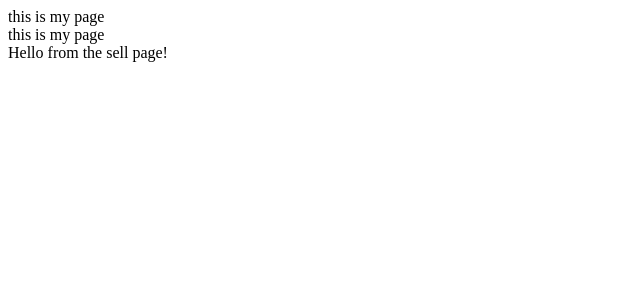
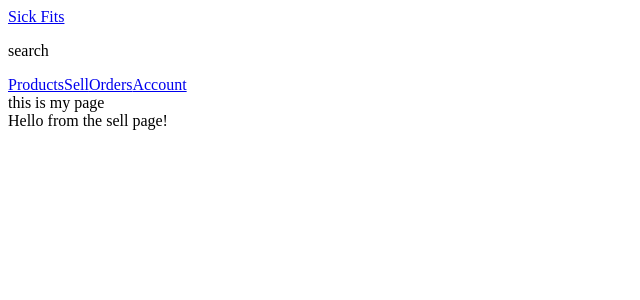
Before and after one commit to jaymgonzalez/node-graphql-ecommerce, a Next.js app in the folder frontend/: page /sell in a window 1280 px wide. Shown: the top 300 px of the page, without its empty margins (0-640 px from the left). Built offline with nearby package versions, Linux system fonts and the light colour scheme.

Commit message:
[add] header and nav

```diff
--- /dev/null
+++ b/frontend/components/Header.js
@@ -0,0 +1,16 @@
+import Link from "next/link"
+import Nav from "./Nav"
+
+export default function Header() {
+  return (
+    <header>
+      <div className="bar">
+        <Link href="/">Sick Fits </Link>
+      </div>
+      <div className="sub-bar">
+        <p>search</p>
+      </div>
+      <Nav />
+    </header>
+  )
+}
--- /dev/null
+++ b/frontend/components/Nav.js
@@ -0,0 +1,12 @@
+import Link from 'next/link'
+
+export default function Nav() {
+  return (
+    <nav>
+      <Link href="/products">Products</Link>
+      <Link href="/sell">Sell</Link>
+      <Link href="/orders">Orders</Link>
+      <Link href="/account">Account</Link>
+    </nav>
+  )
+}
--- a/frontend/components/Page.js
+++ b/frontend/components/Page.js
@@ -1,9 +1,11 @@
+import Header from './Header'
+
 export default function Page(props) {
   return (
     <>
+      <Header />
       <div>this is my page</div>
-      { props.children}
+      {props.children}
     </>
   )
-
 }
--- a/frontend/pages/_app.js
+++ b/frontend/pages/_app.js
@@ -1,5 +1,5 @@
-import { Component } from "react"
-import Page from "../components/Page"
+import { Component } from 'react'
+import Page from '../components/Page'
 
 export default function MyApp({ Component, pageProps }) {
   return (
--- a/frontend/pages/_document.js
+++ b/frontend/pages/_document.js
@@ -4,9 +4,7 @@
   render() {
     return (
       <Html>
-        <Head>
-
-        </Head>
+        <Head></Head>
         <body>
           <Main />
           <NextScript />
--- a/frontend/pages/index.js
+++ b/frontend/pages/index.js
@@ -1,10 +1,8 @@
-import Page from '../components/Page'
-
 export default function IndexPage() {
   return (
-    <Page>
+    <>
       <p>Hello!</p>
       <h3>hello 2</h3>
-    </Page>
+    </>
   )
 }
--- a/frontend/pages/sell.js
+++ b/frontend/pages/sell.js
@@ -1,9 +1,9 @@
 import Page from "../components/Page"
 
 export default function SellPage() {
-  return <div>
-    <Page>
+  return (
+    <div>
       Hello from the sell page!
-    </Page>
-  </div>
+    </div>
+  )
 }
```
Also changed, not shown: frontend/package.json (+19 -0 lines), frontend/pages/orders.js (+5 -5 lines), 1 other file (tests, documents, lock files or other folders).
